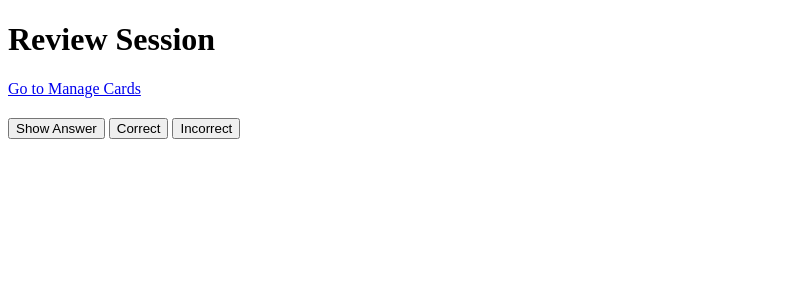
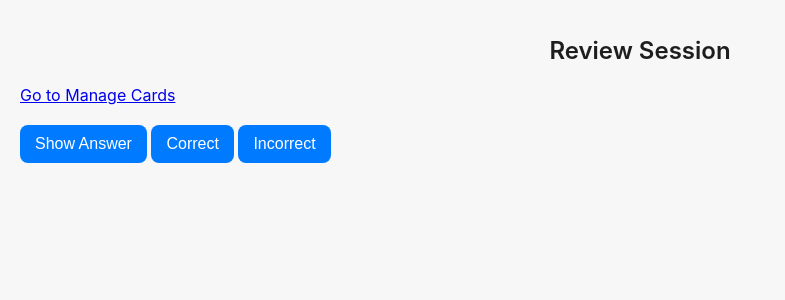
Before and after one commit to panda1312/Scriptura, a Flask app: template templates/review_session.html in a window 1280 px wide. Shown: the top 300 px of the page, without its empty margins (0-785 px from the left). Run offline with Flask 2, Linux system fonts and the light colour scheme; the template is opened without the code that fills it, so the values that code supplies are empty.

Commit message:
Update review_session.html
Updated for Apple design principles

```diff
--- a/templates/review_session.html
+++ b/templates/review_session.html
@@ -3,26 +3,29 @@
 <head>
     <meta charset="UTF-8">
     <title>Review Flashcards - Scriptura</title>
+    <link rel="stylesheet" href="/static/style.css">
 </head>
 <body>
+    <div class="container">
         <h1>Review Session</h1>
-    <a href="/">Go to Manage Cards</a>
+        <a href="/" class="button">Go to Manage Cards</a>
 
         <div id="flashcard">
             <h2 id="question"></h2>
             <h3 id="answer" style="display:none;"></h3>
 
             <div id="buttons">
-            <button onclick="showAnswer()">Show Answer</button>
-            <button onclick="markCorrect()">Correct</button>
-            <button onclick="markIncorrect()">Incorrect</button>
+                <button onclick="showAnswer()" class="button">Show Answer</button>
+                <button onclick="markCorrect()" class="button">Correct</button>
+                <button onclick="markIncorrect()" class="button">Incorrect</button>
             </div>
         </div>
 
         <div id="summary" style="display:none;">
             <h2>Session Complete!</h2>
             <p id="score"></p>
-        <a href="/review">Start New Session</a>
+            <a href="/review" class="button">Start New Session</a>
+        </div>
     </div>
 
     <script>
```
Lines whose indentation alone changed are shown as unchanged.
